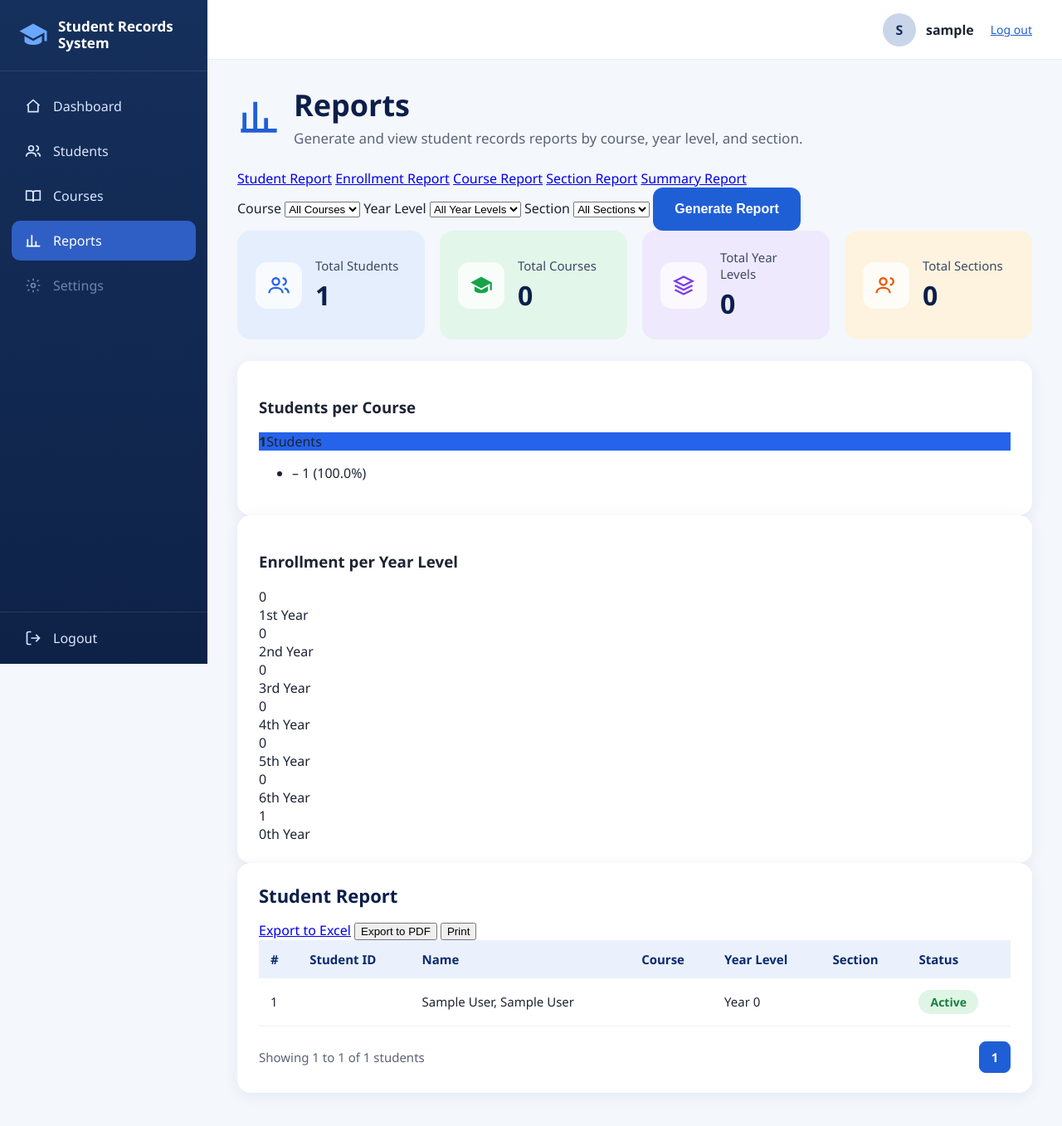
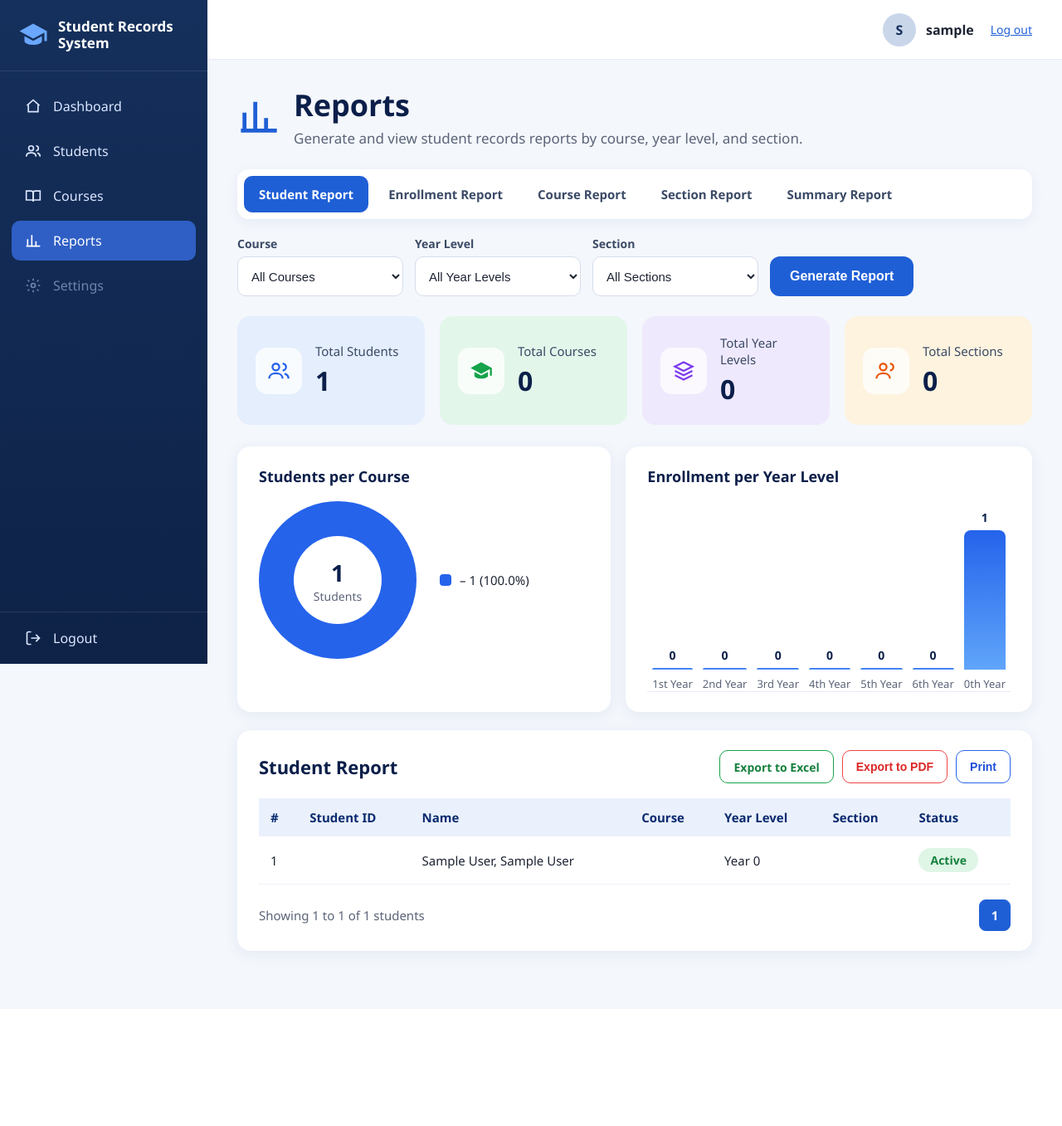
Before and after one commit to ranaraapplegrace03/student-records, a PHP site: page /reports.php in a window 1280 px wide. Shown: the whole page at 83% size. After the commit the page ends 1161 px from the top, so only its background shows below. Run offline with PHP 8.4, Linux system fonts and the light colour scheme; the visitor is signed in with stand-in values (Sample User, id 1); data that the repository does not hold is empty; a stand-in replaces the project's code that opens the database connection.

Commit message:
Update style.css

```diff
--- a/style.css
+++ b/style.css
@@ -297,3 +297,74 @@ td.empty { text-align: center; color: #7a8294; padding: 26px; }
 .modal-form label { min-width: 0; }
 .modal-form input, .modal-form select { width: 100%; min-width: 0; text-overflow: ellipsis; }
 .modal-form label:has(> select[name="course"]) { grid-column: 1 / -1; }
+
+/* ---------- Reports ---------- */
+.tabs {
+  display: flex; gap: 6px; background: #fff; border-radius: 14px; padding: 8px; margin-bottom: 20px;
+  box-shadow: 0 4px 16px rgba(10, 40, 120, 0.06); overflow-x: auto;
+}
+.tab {
+  padding: 12px 18px; border-radius: 10px; color: #3b4a66; text-decoration: none;
+  font-weight: 600; font-size: 15px; white-space: nowrap;
+}
+.tab:hover { background: #f1f6ff; }
+.tab.active { background: #1f5fd6; color: #fff; }
+
+.report-filters {
+  display: flex; flex-wrap: wrap; gap: 14px; align-items: flex-end; margin-bottom: 24px;
+}
+.report-filters label { display: flex; flex-direction: column; gap: 6px; font-size: 14px; font-weight: 600; color: #3b4a66; min-width: 200px; }
+.report-filters select {
+  height: 48px; border: 1px solid #d6dcea; border-radius: 10px; background: #fff; padding: 0 12px; font-size: 15px; font-weight: 400; color: #1d2433;
+}
+.generate { height: 48px; padding: 0 24px; }
+
+.charts { display: grid; grid-template-columns: 1fr 1fr; gap: 18px; margin-bottom: 22px; }
+.chart-card h3 { margin: 0 0 18px; color: #0b1f4a; font-size: 18px; }
+.donut-wrap { display: flex; align-items: center; gap: 28px; flex-wrap: wrap; }
+.donut {
+  width: 190px; height: 190px; border-radius: 50%; position: relative; flex-shrink: 0;
+}
+.donut::after {
+  content: ""; position: absolute; inset: 42px; background: #fff; border-radius: 50%;
+}
+.donut-center {
+  position: absolute; inset: 0; display: flex; flex-direction: column; align-items: center; justify-content: center; z-index: 1;
+}
+.donut-center strong { font-size: 28px; color: #0b1f4a; }
+.donut-center span { font-size: 14px; color: #5b6478; }
+.legend { list-style: none; padding: 0; margin: 0; display: flex; flex-direction: column; gap: 10px; font-size: 15px; color: #1d2433; }
+.legend li { display: flex; align-items: center; gap: 10px; }
+.swatch { width: 14px; height: 14px; border-radius: 4px; display: inline-block; }
+
+.bars {
+  height: 230px; display: flex; align-items: flex-end; justify-content: space-around; gap: 12px;
+  padding: 10px 6px 0; border-bottom: 1px solid #e6ebf5;
+}
+.bar-col { flex: 1; display: flex; flex-direction: column; align-items: center; justify-content: flex-end; height: 100%; }
+.bar { width: 100%; max-width: 70px; background: linear-gradient(#2563eb, #60a5fa); border-radius: 8px 8px 0 0; min-height: 2px; }
+.bar-value { font-weight: 700; color: #0b1f4a; margin-bottom: 6px; font-size: 14px; }
+.bar-label { margin-top: 8px; font-size: 13px; color: #5b6478; white-space: nowrap; }
+
+.report-card { margin-bottom: 30px; }
+.report-head { display: flex; justify-content: space-between; align-items: center; margin-bottom: 18px; gap: 14px; flex-wrap: wrap; }
+.report-head h2 { margin: 0; font-size: 22px; color: #0b1f4a; }
+.report-actions { display: flex; gap: 10px; flex-wrap: wrap; }
+.btn-excel, .btn-pdf, .btn-print {
+  display: inline-flex; align-items: center; height: 40px; padding: 0 16px; border-radius: 10px;
+  font-size: 14px; font-weight: 600; text-decoration: none; cursor: pointer; background: #fff; border: 1px solid;
+}
+.btn-excel { border-color: #16a34a; color: #15803d; }
+.btn-pdf { border-color: #ef4444; color: #dc2626; }
+.btn-print { border-color: #2563eb; color: #1d4ed8; }
+.btn-excel:hover, .btn-pdf:hover, .btn-print:hover { filter: brightness(0.97); }
+
+@media (max-width: 900px) {
+  .charts { grid-template-columns: 1fr; }
+}
+@media print {
+  .sidebar, .tabs, .report-filters, .report-actions, .pager, .topbar, .stats, .charts { display: none !important; }
+  .main { margin-left: 0; }
+  .app { background: #fff; }
+  .card { box-shadow: none; }
+}
```
